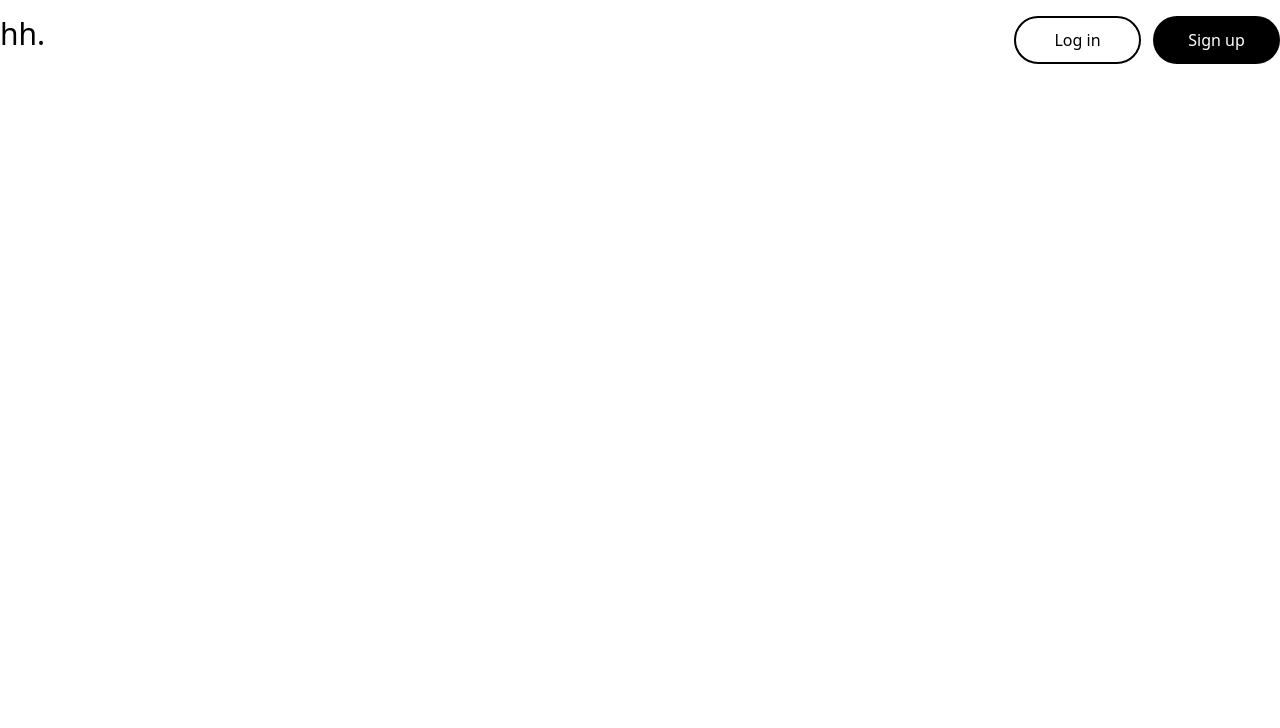
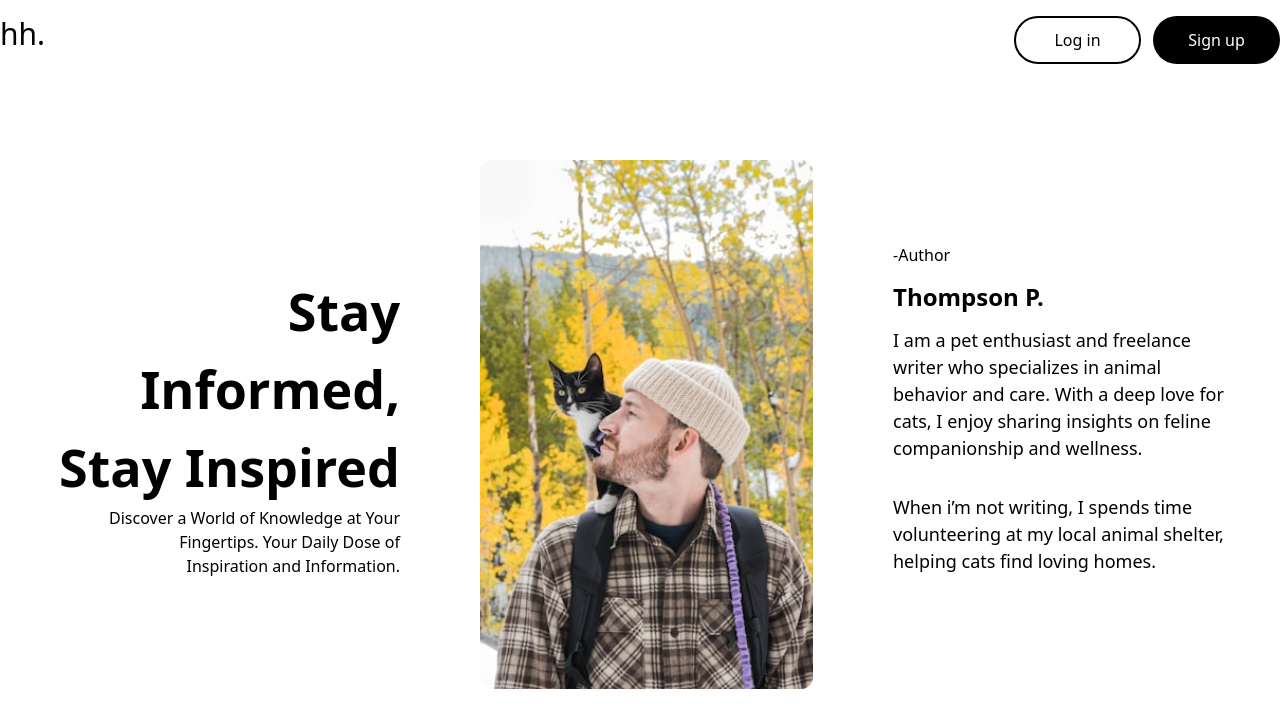
Before and after one commit to werapolJa/Werapol-Blog, a React (Vite) app: page / in a window 1280 px wide. Shown: the top 728 px of the page. Built offline with nearby package versions, Linux system fonts and the light colour scheme.

Commit message:
feat:heroscetion

```diff
--- a/src/App.jsx
+++ b/src/App.jsx
@@ -19,11 +19,56 @@ function Navbar() {
     </>
   );
 }
+function HeroSection() {
+  return (
+    <>
+      <section className="max-w-[1200px] mx-auto mt-20  ">
+        <div className="flex flex-row items-center gap-20">
+          <div className="w-full flex flex-col ">
+            <div className="flex justify-end w-full ">
+              <h2 className="text-[52px] font-[700] flex flex-col items-end m-0 space-y-0 w-[360px] text-end">
+                Stay Informed, Stay Inspired
+              </h2>
+            </div>
+
+            <div className=" flex justify-end">
+              <h4 className="text-end w-[300px]">
+                Discover a World of Knowledge at Your Fingertips. Your Daily
+                Dose of Inspiration and Information.
+              </h4>
+            </div>
+          </div>
+          <div className="w-[1200px] h-[529px] ">
+            <img
+              src={heroimage}
+              alt=""
+              className="w-full h-full object-cover rounded-xl"
+            />
+          </div>
+          <div className="">
+            <h5>-Author</h5>
+            <h3 className="text-[24px] font-[600] my-3">Thompson P.</h3>
+            <h4 className="mb-8 text-[18px] w-[347px]">
+              I am a pet enthusiast and freelance writer who specializes in
+              animal behavior and care. With a deep love for cats, I enjoy
+              sharing insights on feline companionship and wellness.
+            </h4>
+            <h4 className="mb-8 text-[18px] w-[347px]">
+              When i’m not writing, I spends time volunteering at my local
+              animal shelter, helping cats find loving homes.
+            </h4>
+          </div>
+        </div>
+      </section>
+    </>
+  );
+}
 
 function App() {
   return (
     <>
       <Navbar />
+      <HeroSection />
     </>
   );
 }
```
